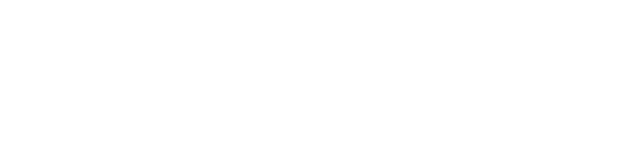
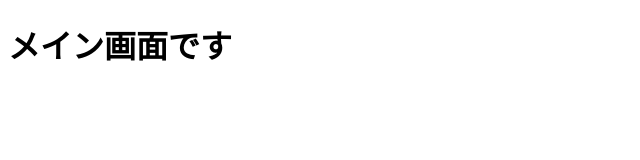
Before and after one commit to Ryuji-Mishima/Accounting-Application, a plain HTML site: page index.html in a window 1280 px wide. Shown: the whole page, without its empty margins (0-640 px from the left). Drawn offline with Linux system fonts and the light colour scheme.

Commit message:
タイトルを付けました

```diff
--- a/index.html
+++ b/index.html
@@ -4,5 +4,5 @@
 
 </head>
 <body>
-
+  <h1>メイン画面です</h1>
 </body>
```
